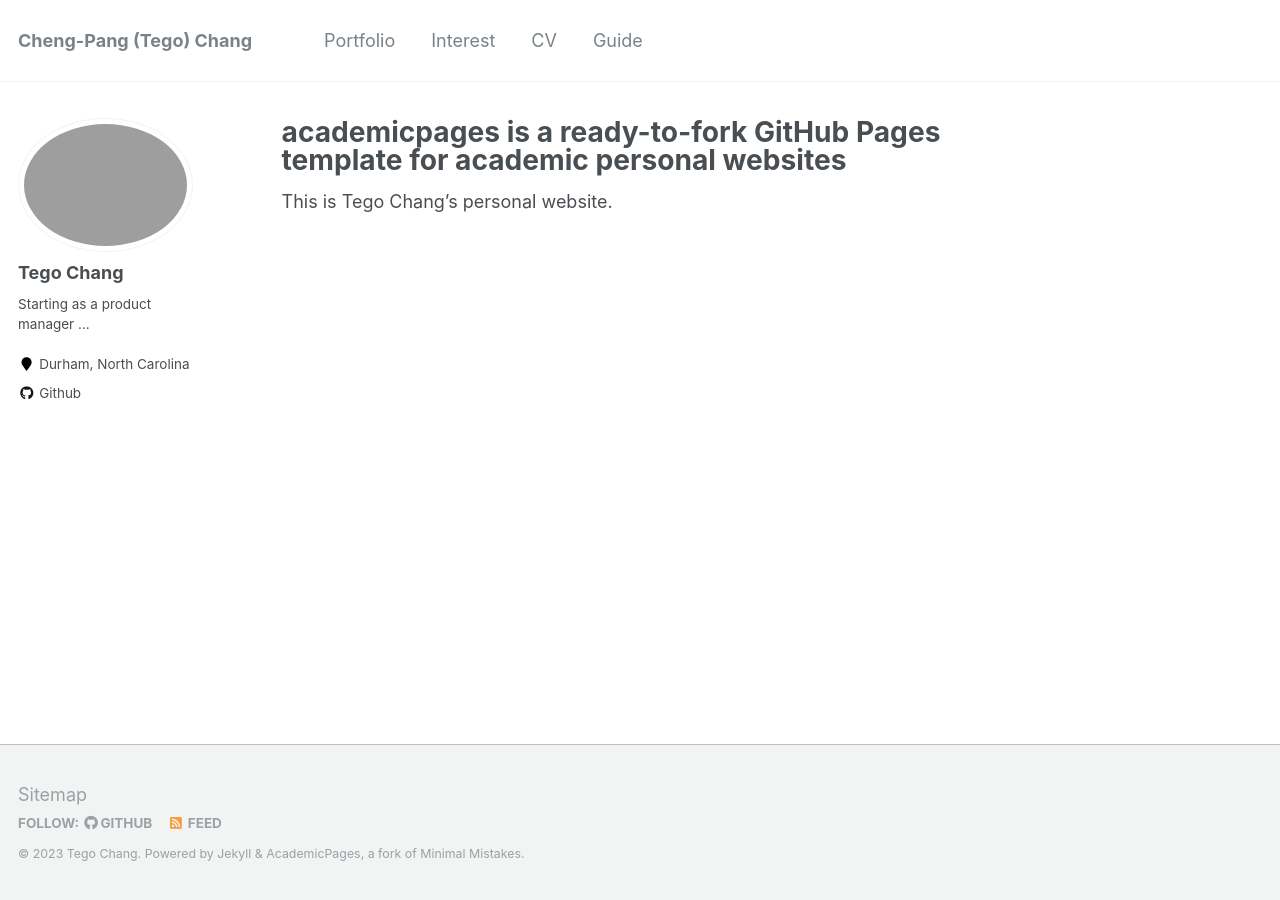
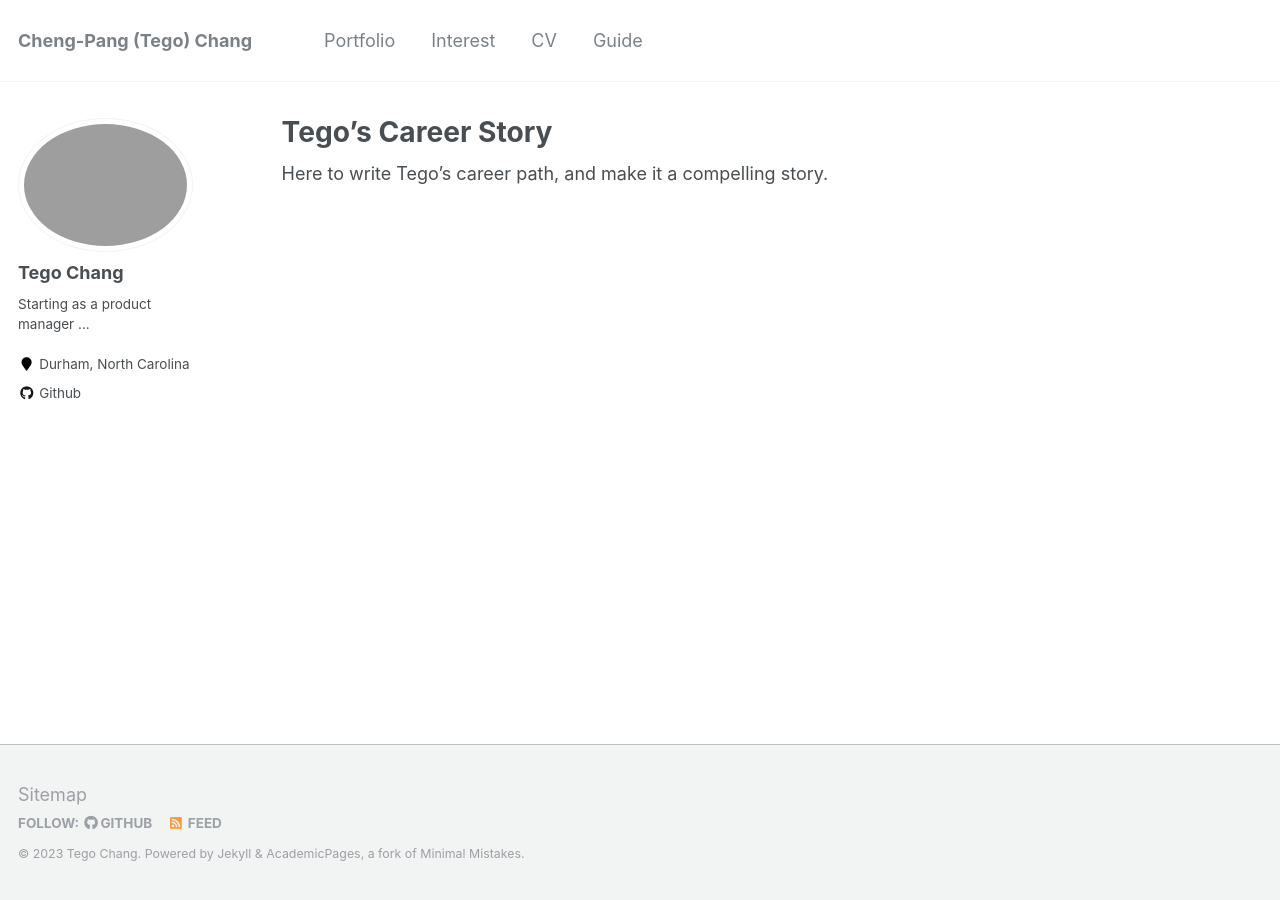
Before and after one commit to Tego-Chang/Tego-Chang.github.io, a Jekyll site: the page built from _pages/about.md, in a window 1280 px wide. Built offline with Jekyll 4.4.1, drawn with Linux system fonts in a browser that asks for light colours.

Commit message:
update site logo and about planning

```diff
--- a/_pages/about.md
+++ b/_pages/about.md
@@ -1,6 +1,6 @@
 ---
 permalink: /
-title: "academicpages is a ready-to-fork GitHub Pages template for academic personal websites"
+title: "Tego's Career Story"
 excerpt: "About me"
 author_profile: true
 redirect_from:
@@ -8,4 +8,4 @@ redirect_from:
   - /about.html
 ---
 
-This is Tego Chang's personal website.
+Here to write Tego's career path, and make it a compelling story.
```
Also changed, not shown: images/site-logo.png.
